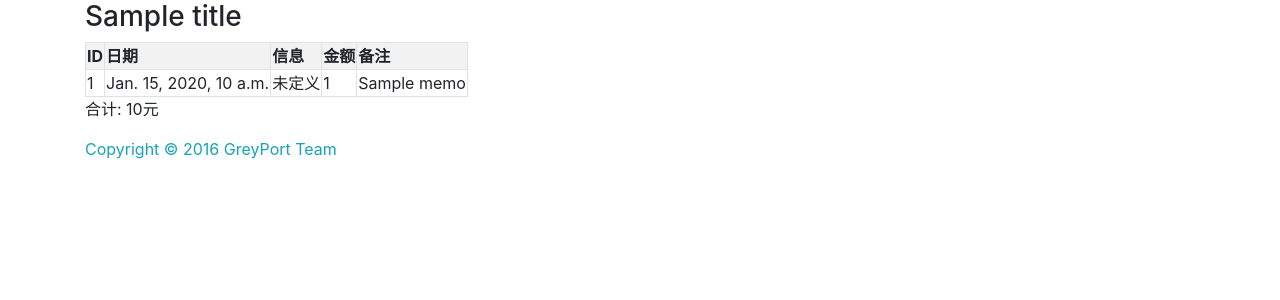
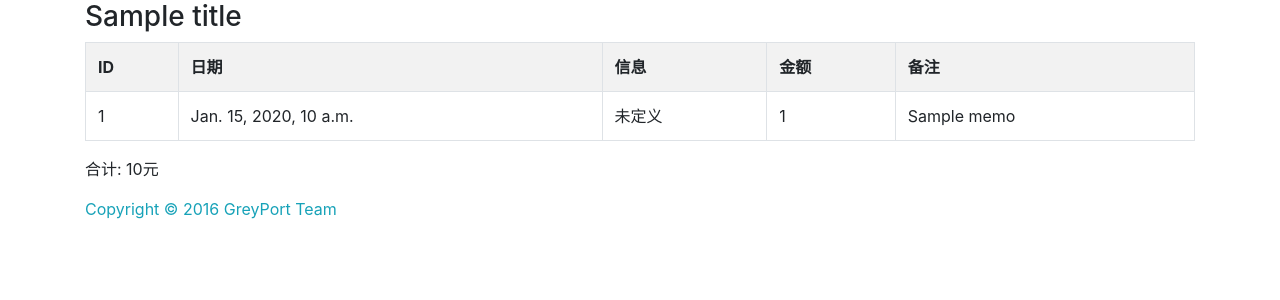
Before and after one commit to 4kercc/ss-panel-django, a Django app: template templates/panel/gold_method.html in a window 1280 px wide. Shown: the part 24-324 px from the top of the page. Run offline with Django 3.2, Linux system fonts and the light colour scheme; the template is opened without the code that fills it: most values are stand-ins (such as "Sample title", 1, 10 or a date in 2020); some libraries are stand-ins or nearby versions.

Commit message:
fix: gold: class.

```diff
--- a/templates/panel/gold_method.html
+++ b/templates/panel/gold_method.html
@@ -6,7 +6,7 @@
 
 {% block content %}
 <div id="panel">
-    <table class="table-striped table-bordered table-hover">
+    <table class="table table-striped table-bordered table-hover">
         <tr>
             <th>ID</th>
             <th>日期</th>
```
